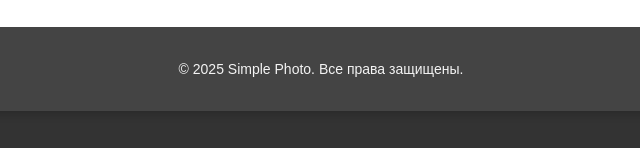
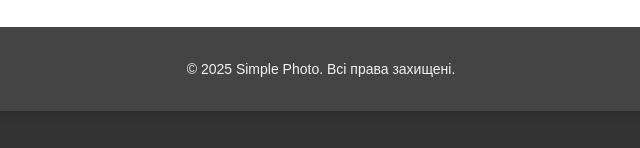
Before and after one commit to Romaldik/KPP_lab, a plain HTML site: page lab1/index.html in a window 1280 px wide. Shown: the part 1017-1165 px from the top of the page, 319-959 px from the left. Drawn offline with Linux system fonts and the light colour scheme.

Commit message:
Moved project files into lab1 folder

```diff
--- a/index.html
+++ b/lab1/index.html
@@ -36,7 +36,7 @@
         </section>
 
         <footer>
-            <p>&copy; 2025 Simple Photo. Все права защищены.</p>
+            <p>&copy; 2025 Simple Photo. Всі права захищені.</p>
         </footer>
 
     </div> </body>
```
Also changed, not shown: lab1/style.css (renamed from style.css), 3 other files.
